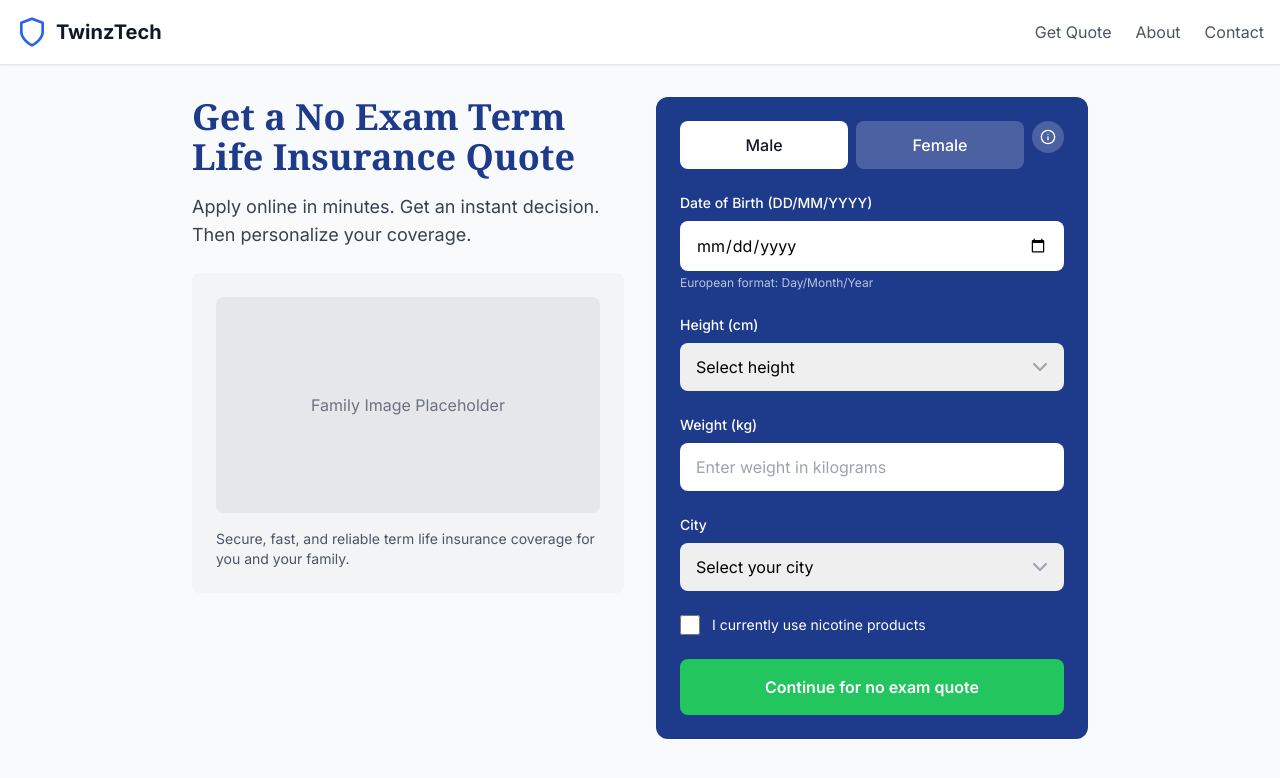
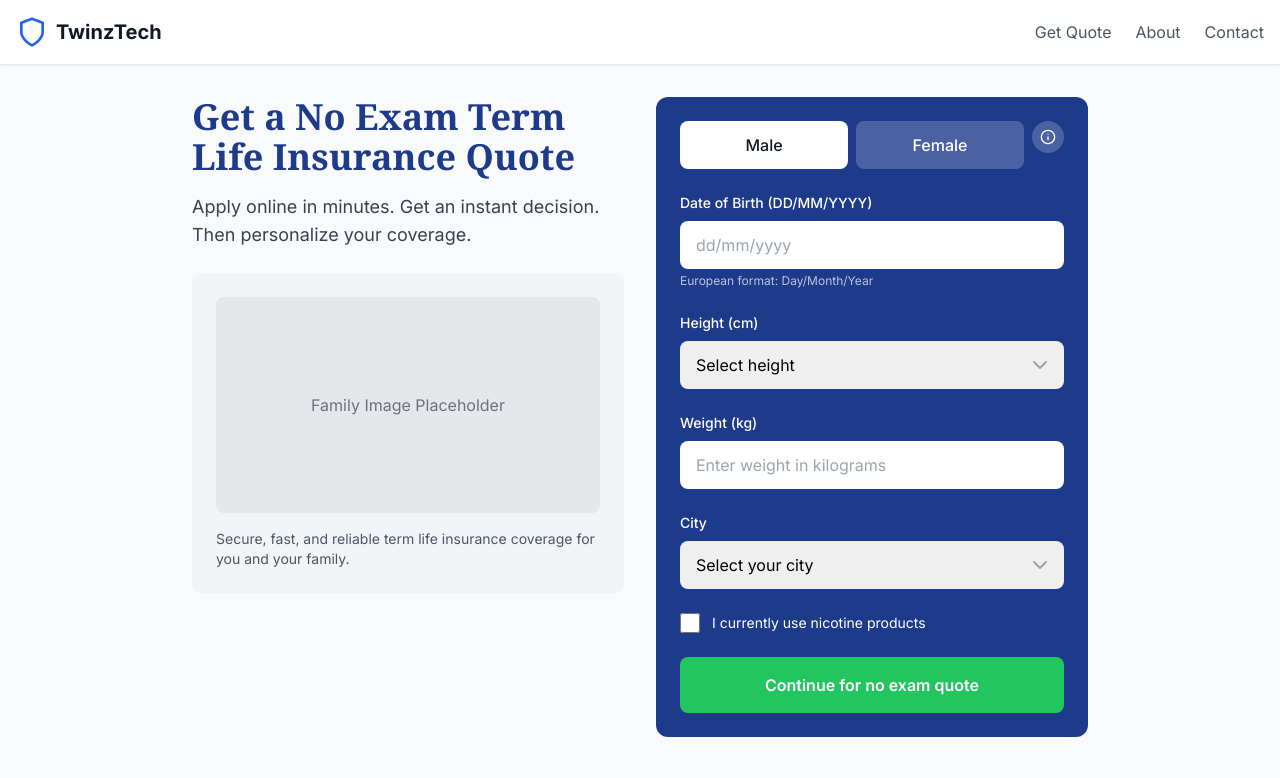
Before and after one commit to fayoubi/quote, a React (Create React App) app: page / in a window 1280 px wide. Shown: the top 778 px of the page. Built offline with nearby package versions, Linux system fonts and the light colour scheme; the HTML template or start-up script is replaced by a standard one.

Commit message:
Enforce European birthdate format with masked input (DD/MM/YYYY)\n\n- Replace native date input with numeric-masked text input\n- Auto-insert slashes, restrict to digits, cap length to 10\n- Maintain EU label and helper copy\n- Avoid locale inconsistencies across browsers

```diff
--- a/src/components/QuoteForm.tsx
+++ b/src/components/QuoteForm.tsx
@@ -4,7 +4,7 @@ import { Info, ChevronDown } from 'lucide-react';
 
 interface QuoteFormData {
   gender: 'male' | 'female';
-  birthdate: string;
+  birthdate: string; // stored as DD/MM/YYYY
   heightCm: string;
   weightKg: string;
   city: string;
@@ -41,6 +41,15 @@ const QuoteForm: React.FC = () => {
       ...prev,
       [field]: value
     }));
+  };
+
+  // Force DD/MM/YYYY formatting as the user types
+  const handleBirthdateChange = (raw: string) => {
+    // keep only digits, max 8 (ddmmyyyy)
+    const digitsOnly = raw.replace(/\D/g, '').slice(0, 8);
+    const parts = [digitsOnly.slice(0, 2), digitsOnly.slice(2, 4), digitsOnly.slice(4, 8)].filter(Boolean);
+    const formatted = parts.join('/');
+    handleInputChange('birthdate', formatted);
   };
 
   const handleSubmit = (e: React.FormEvent) => {
@@ -124,9 +133,12 @@ const QuoteForm: React.FC = () => {
                 Date of Birth (DD/MM/YYYY)
               </label>
               <input
-                type="date"
+                type="text"
+                inputMode="numeric"
+                maxLength={10}
                 value={formData.birthdate}
-                onChange={(e) => handleInputChange('birthdate', e.target.value)}
+                onChange={(e) => handleBirthdateChange(e.target.value)}
+                placeholder="dd/mm/yyyy"
                 className="w-full px-4 py-3 rounded-lg border-0 focus:outline-none focus:ring-2 focus:ring-white/50"
                 required
               />
```
